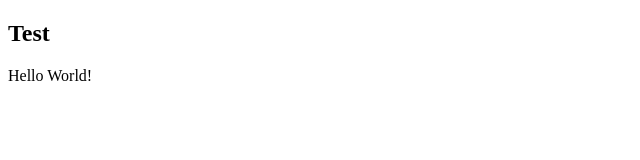
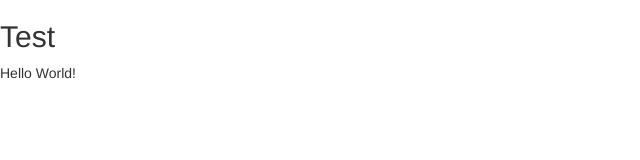
Before and after one commit to shixish/RoboPG, a website: page public/index.html in a window 1280 px wide. Shown: the full height of the page, 0-640 px from the left. Drawn offline with nearby package versions, Linux system fonts and the light colour scheme.

Commit message:
add bootstrap css

```diff
--- a/public/index.html
+++ b/public/index.html
@@ -3,6 +3,12 @@
 <head>
 	<meta charset="UTF-8">
 	<title>RoboPG</title>
+	<!-- Bootstrap core CSS -->
+    <link href="http://netdna.bootstrapcdn.com/bootstrap/3.1.0/css/bootstrap.min.css" rel="stylesheet">
+
+    <!-- Font Awesome CSS -->
+    <link href="http://netdna.bootstrapcdn.com/font-awesome/4.0.3/css/font-awesome.min.css" rel="stylesheet">
+
 	<link rel="stylesheet" href="css/style.css">
 </head>
 <body>
```
